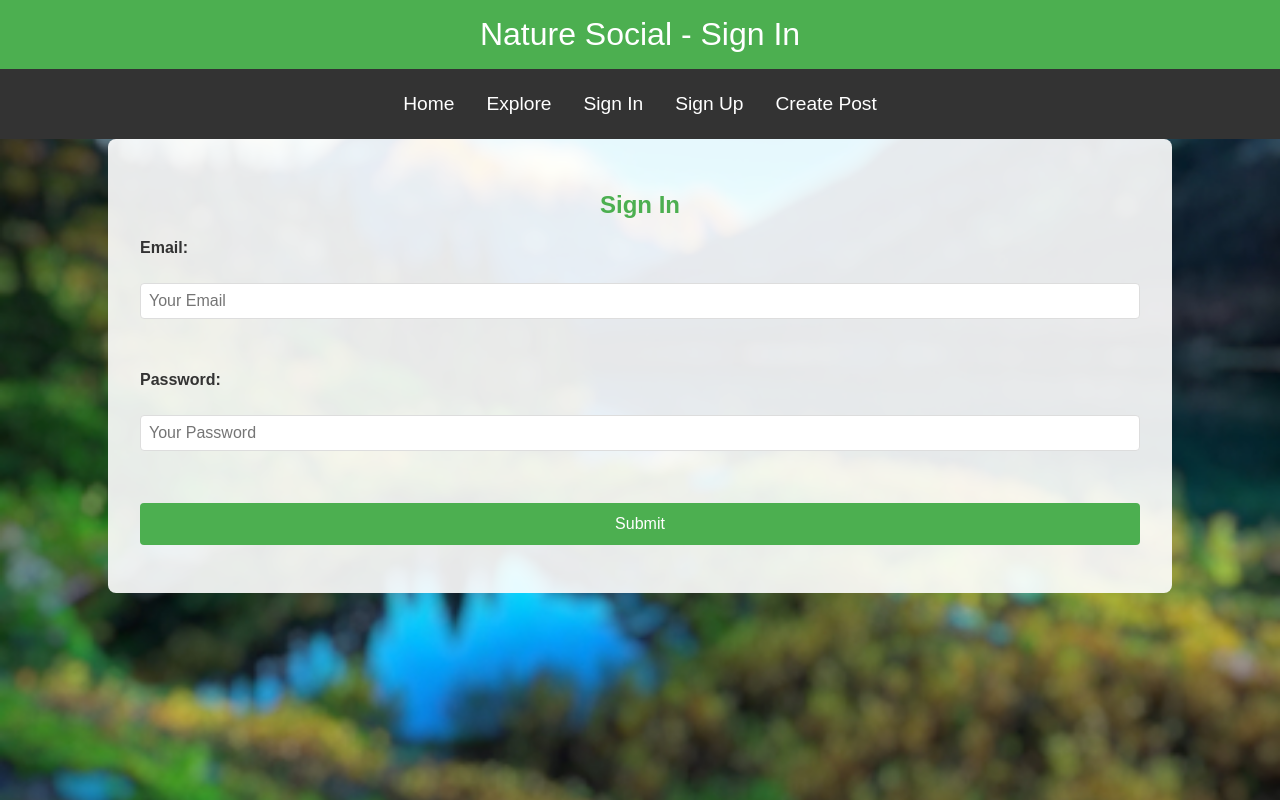
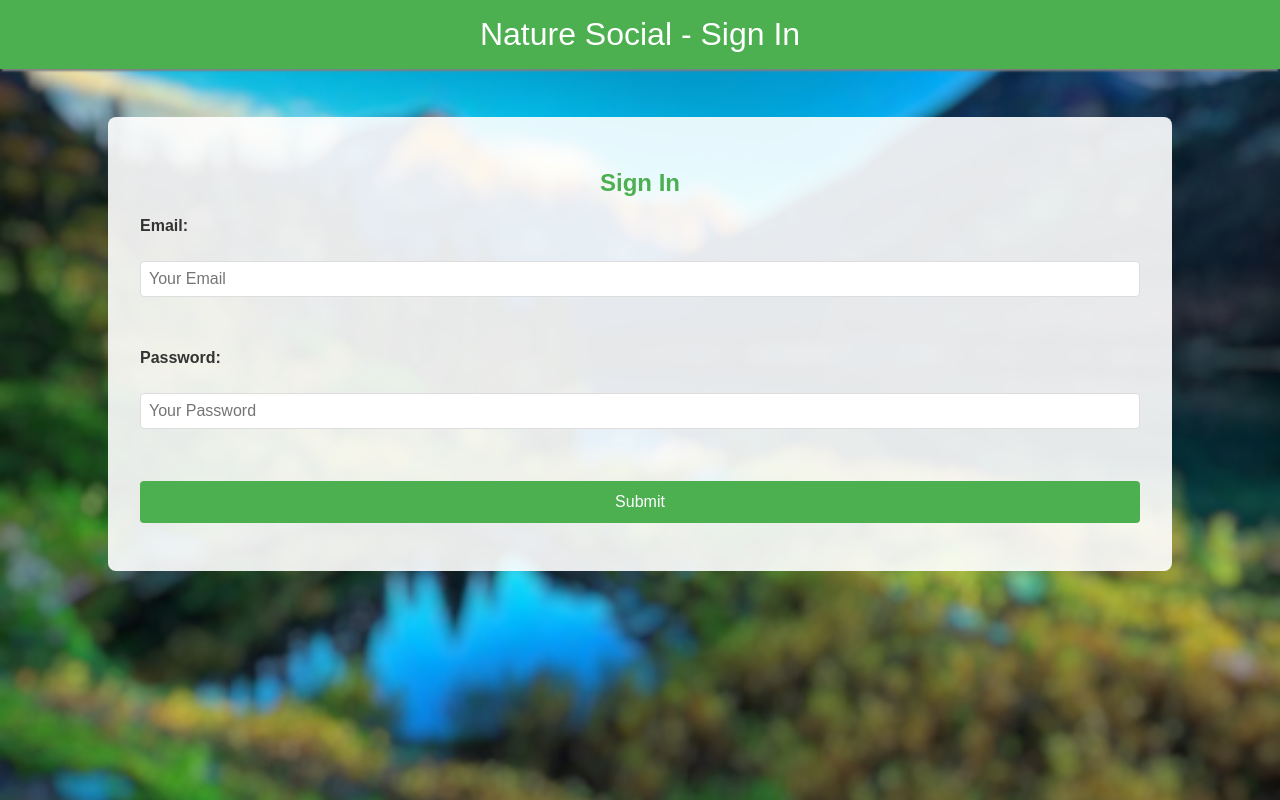
Before and after one commit to Champ-Higdon/Nature-SocialMedia, a plain HTML site: page signin.html in a window 1280 px wide. Drawn offline with Linux system fonts and the light colour scheme.

Commit message:
Better nav system

```diff
--- a/css/styles.css
+++ b/css/styles.css
@@ -41,21 +41,22 @@ input{
 
 nav {
     display: flex;
-    justify-content: center;
-    background-color: #333;
+    justify-content: flex-end; /* Align links to the right */
+    background-color: transparent; /* Make the background transparent */
     padding: 0.5rem;
 }
 
 nav a {
     color: white;
     padding: 1rem;
-    text-decoration: none;
+    text-decoration: none; /* Remove underline by default */
     font-size: 1.2rem;
 }
 
 nav a:hover {
-    background-color: #4CAF50;
+    text-decoration: underline; /* Add underline on hover */
 }
+
 
 .container {
     padding: 2rem;
--- a/signin.html
+++ b/signin.html
@@ -12,12 +12,7 @@
     <!-- Header and Navigation -->
     <header>Nature Social - Sign In</header>
     <nav>
-        <a href="index.html">Home</a>
-        <a href="feed.html">Explore</a>
-        <a href="signin.html">Sign In</a>
-        <a href="signup.html">Sign Up</a>
-        <a href="makepost.html">Create Post</a>
-
+        <a></a>
     </nav>
 
     <div class="container">
```
Also changed, not shown: feed.html (+1 -5 lines), index.html (+1 -5 lines), makepost.html (+3 -6 lines), signup.html (+1 -6 lines).
